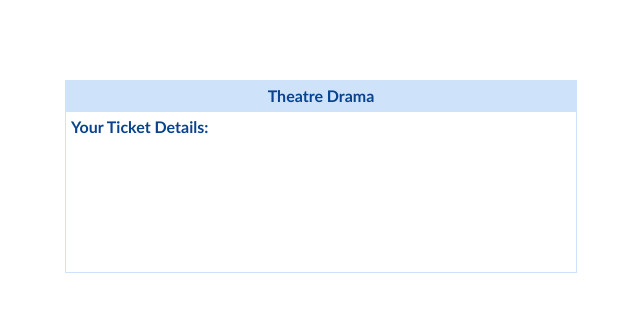
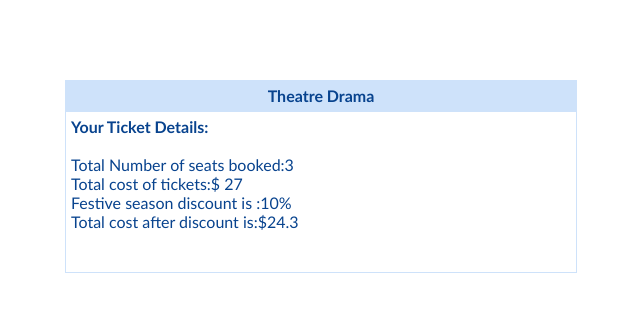
Before and after one commit to DileepNerella/LearJScript, a website: page DiscountedExample.html in a window 1280 px wide. Shown: the whole page, without its empty margins (319-959 px from the left). Drawn offline with Linux system fonts and the light colour scheme.

Commit message:
tutorial completed on operators

```diff
--- a/DiscountedExample.html
+++ b/DiscountedExample.html
@@ -42,6 +42,20 @@
             <br>
             <script>
                 //Write the code to calculate the total price and discounted price for the tickets
+                let num_Tickets, cost_per_ticket, discount_offer,discount_price,actual_cost,cost, totalcost;
+                num_Tickets=3;
+                cost_per_ticket= 9;
+                discount_offer=10;
+                cost= (num_Tickets * cost_per_ticket);
+                actual_cost= cost;
+                /*discounted price*/
+                discount_price= cost * discount_offer/100;
+                totalcost= cost - discount_price;
+                /*display price to the user after the calculations*/
+                document.write(`Total Number of seats booked:${num_Tickets}</br>
+                Total cost of tickets:$ ${actual_cost}</br>
+                Festive season discount is :${discount_offer}%</br>
+                Total cost after discount is:$${totalcost}`)
             </script>
         </div>
     </center>
```
